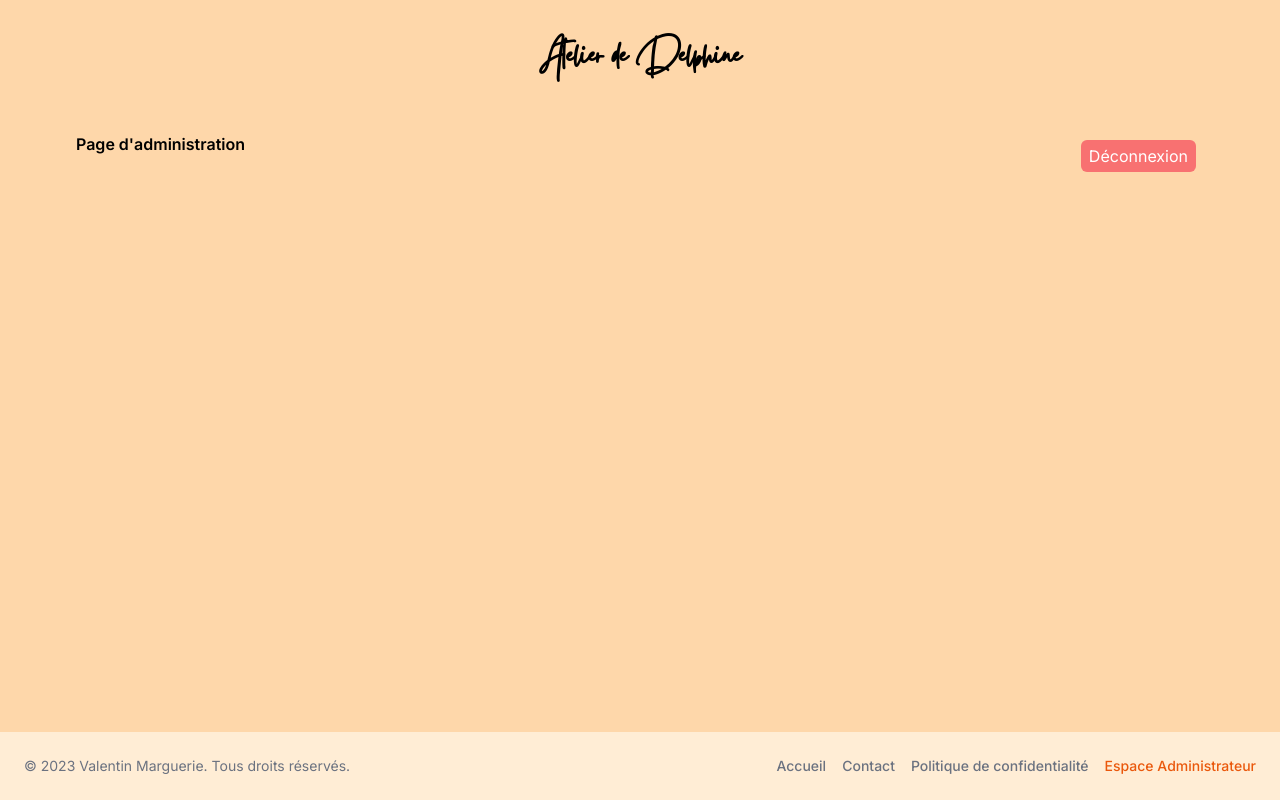
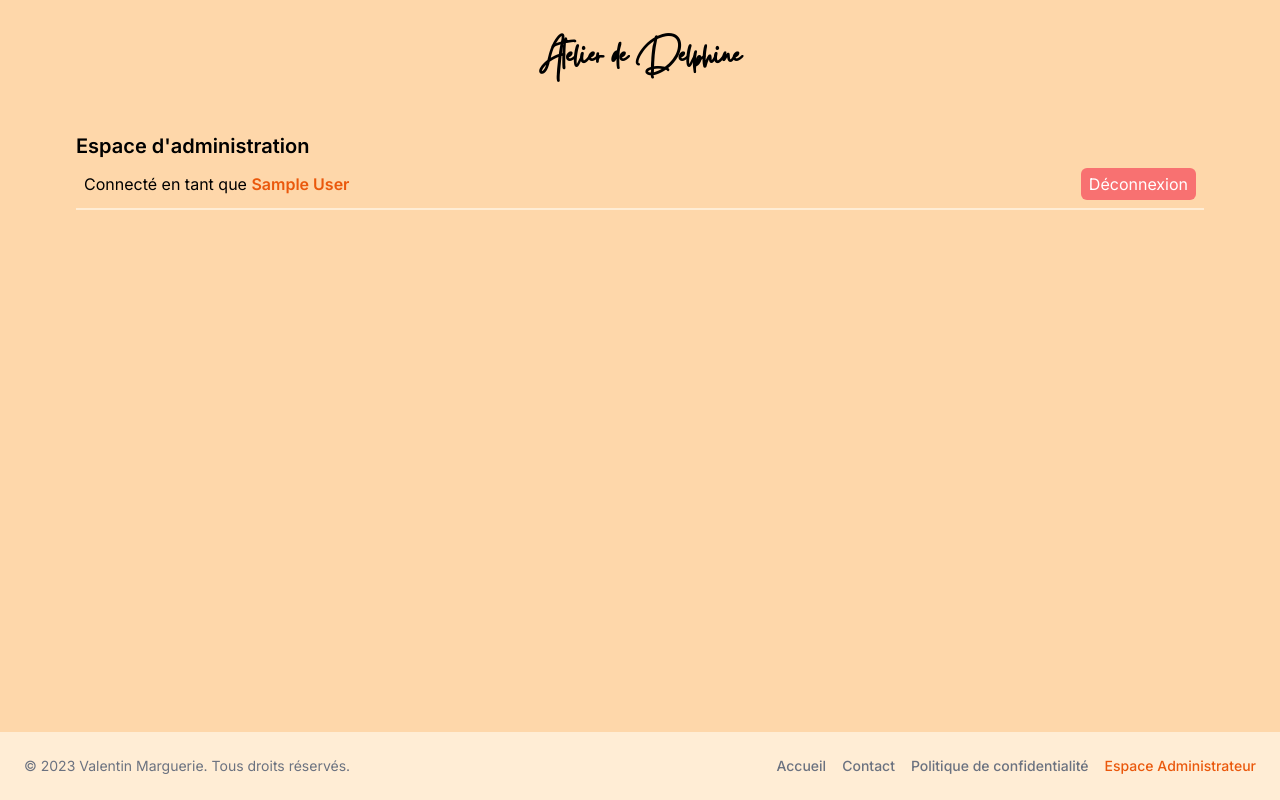
Before and after one commit to ValentinM27/atelier-de-delphine, a Next.js app: page /admin in a window 1280 px wide. Built offline with nearby package versions, Linux system fonts and the light colour scheme; no server answers; sample sign-in values are in the browser's storage.

Commit message:
[#8] - Ajustement layout admin

```diff
--- a/app/admin/page.tsx
+++ b/app/admin/page.tsx
@@ -1,5 +1,5 @@
+import { LogoutButton } from "@/components/logoutBtn";
 import { loginIsRequiredServer } from "@/lib/auth";
-import { LogoutButton } from "@/components/logoutBtn";
 
 export default async function Admin() {
   const session = await loginIsRequiredServer();
@@ -7,10 +7,18 @@ export default async function Admin() {
   return (
     <div className="m-auto max-w-6xl text-black">
       <div className="m-1 p-2">
-        <span className="font-semibold">Page d&apos;administration</span>
-        <span className="float-right">
+        <div className="font-semibold text-xl">
+          Espace d&apos;administration
+        </div>
+        <div className="flex flex-row p-2 items-center border-b-orange-100 border-b-2 justify-between">
+          <div>
+            Connecté en tant que&nbsp;
+            <span className="font-semibold text-orange-600">
+              {session?.user?.name}
+            </span>
+          </div>
           <LogoutButton />
-        </span>
+        </div>
         {/* Liste des posts */}
       </div>
     </div>
--- a/components/logoutBtn.tsx
+++ b/components/logoutBtn.tsx
@@ -5,7 +5,7 @@ import { signOut } from "next-auth/react";
 export const LogoutButton = () => {
   return (
     <button
-      className="py-1 px-2 rounded-md text-white bg-red-400 hover:bg-red-600 m-2"
+      className="py-1 px-2 rounded-md text-white bg-red-400 hover:bg-red-600"
       onClick={() => signOut()}
     >
       Déconnexion
```
